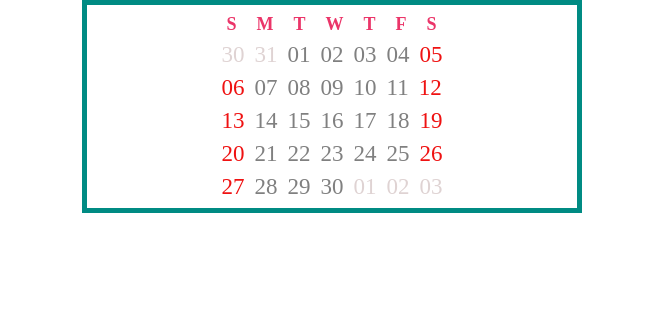
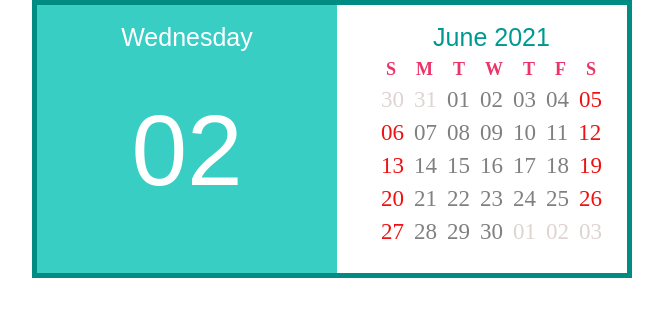
Before and after one commit to DenisKostyukov/Calendar-react, a React (Create React App) app: page / in a window 1280 px wide. Shown: the top 316 px of the page, without its empty margins (308-971 px from the left). Built offline with nearby package versions, Linux system fonts and the light colour scheme.

Commit message:
add left side

```diff
--- a/src/Components/Calendar/Calendar.module.sass
+++ b/src/Components/Calendar/Calendar.module.sass
@@ -1,8 +1,9 @@
 .container
-  width: 500px
-  max-width: 500px
+  max-width: 600px
   display: flex
-  justify-content: center
+  justify-content: space-between
   align-self: center
   margin: 0 auto
   border: 5px solid #008b83
+  > div
+    padding: 20px 20px
--- /dev/null
+++ b/src/Components/Calendar/CalendarBody/CurrentMonth/CurrentMonth.module.sass
@@ -0,0 +1,8 @@
+.currentMonth
+
+  font-family: sans-serif
+  font-size: 25px
+  font-family: 700
+  color: #009991
+  margin: 0 auto
+  text-align: center
--- /dev/null
+++ b/src/Components/Calendar/CalendarBody/CurrentMonth/index.jsx
@@ -0,0 +1,12 @@
+import React from 'react';
+import style from './CurrentMonth.module.sass';
+
+function CurrentMonth ({ currentMonth }) {
+  return (
+    <>
+      <h1 className={style.currentMonth}>{currentMonth}</h1>
+    </>
+  );
+}
+
+export default CurrentMonth;
--- a/src/Components/Calendar/CalendarBody/index.jsx
+++ b/src/Components/Calendar/CalendarBody/index.jsx
@@ -1,12 +1,13 @@
 import React, { useState } from 'react';
-import { eachWeekOfInterval, lastDayOfMonth } from 'date-fns';
+import { eachWeekOfInterval, lastDayOfMonth, format } from 'date-fns';
 import Week from './Week';
 import DayNames from './DayNames';
+import CurrenMonth from './CurrentMonth';
 import style from './CalendarBody.module.sass';
 
-function CalendarBody () {
-  const [currentDay, setCurrentDay] = useState(new Date());
-  const lastDay = lastDayOfMonth(Date.now());
+function CalendarBody (props) {
+  const {currentDay, setCurrentDay} = props
+  const [currentMonth, setCurrentMonth] = useState(format(new Date(), 'MMMM y'));
   const weeks = eachWeekOfInterval({
     start: currentDay,
     end: lastDayOfMonth(Date.now())
@@ -26,6 +27,7 @@ function CalendarBody () {
   return (
     <>
       <div className={style.container}>
+        <CurrenMonth currentMonth={currentMonth} />
         <DayNames />
         {getWeeks()}
       </div>
--- /dev/null
+++ b/src/Components/Calendar/CurrentDay/CurrentDay.module.sass
@@ -0,0 +1,14 @@
+.container
+  min-width: 300px
+  background-color: #38cec4
+.dayName
+  font-family: sans-serif
+  color: #fff
+  text-align: center
+  font-size: 25px
+.dayNumber
+  font-family: sans-serif
+  color: #fff
+  text-align: center
+  padding-top: 50px
+  font-size: 100px
--- /dev/null
+++ b/src/Components/Calendar/CurrentDay/index.jsx
@@ -0,0 +1,15 @@
+import React from 'react';
+import { format } from 'date-fns';
+import style from './CurrentDay.module.sass';
+function CurrentDay ({ currentDay }) {
+  return (
+    <>
+      <div className={style.container}>
+        <h1 className={style.dayName}>{format(currentDay, 'EEEE')}</h1>
+        <p className={style.dayNumber}>{format(currentDay, 'dd')}</p>
+      </div>
+    </>
+  );
+}
+
+export default CurrentDay;
--- a/src/Components/Calendar/index.jsx
+++ b/src/Components/Calendar/index.jsx
@@ -1,12 +1,15 @@
 import React, { useState } from 'react';
 import style from './Calendar.module.sass';
 import CalendarBody from './CalendarBody';
+import CurrentDay from './CurrentDay';
 
 function Calendar (props) {
+  const [currentDay, setCurrentDay] = useState(new Date());
   return (
     <>
       <div className={style.container}>
-        <CalendarBody />
+				<CurrentDay currentDay={currentDay} />
+        <CalendarBody currentDay={currentDay} setCurrentDay={setCurrentDay} />
       </div>
     </>
   );
```
Also changed, not shown: src/Components/Calendar/CalendarBody/CalendarBody.module.sass (line endings or trailing spaces).
